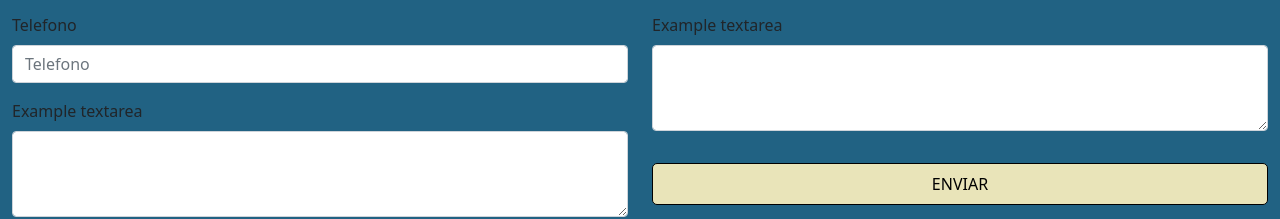
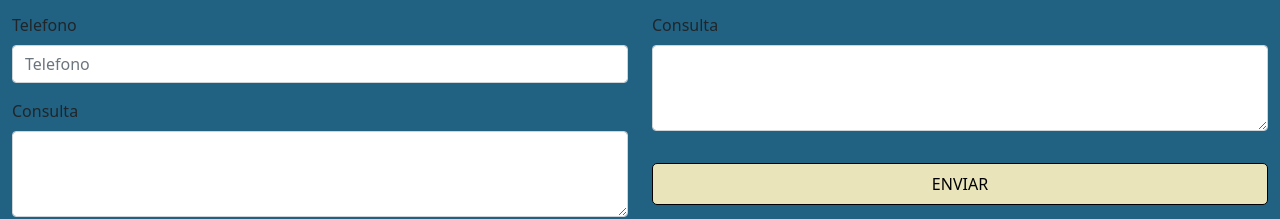
Before and after one commit to florencia15gomez/repogomez, a plain HTML site: page pages/contacto.html in a window 1280 px wide. Shown: the part 367-586 px from the top of the page. Drawn offline with nearby package versions, Linux system fonts and the light colour scheme; a web font is replaced by a local one.

Commit message:
modificación simple en contacto

```diff
--- a/pages/contacto.html
+++ b/pages/contacto.html
@@ -72,7 +72,7 @@
                             <input type="tel" class="form-control" id="exampleFormControlInput1" placeholder="Telefono">
                         </div>
                         <div class="mb-3">
-                            <label for="exampleFormControlTextarea1" class="form-label">Example textarea</label>
+                            <label for="exampleFormControlTextarea1" class="form-label">Consulta</label>
                             <textarea class="form-control" id="exampleFormControlTextarea1" rows="3"></textarea>
                         </div>
                         <input class="input__submit" type="submit" value="ENVIAR">
@@ -91,7 +91,7 @@
                             <input type="email" class="form-control" id="exampleFormControlInput1" placeholder="Email">
                         </div>
                         <div class="mb-3">
-                            <label for="exampleFormControlTextarea1" class="form-label">Example textarea</label>
+                            <label for="exampleFormControlTextarea1" class="form-label">Consulta</label>
                             <textarea class="form-control" id="exampleFormControlTextarea1" rows="3"></textarea>
                         </div>
                         <input class="input__submit" type="submit" value="ENVIAR">
```
